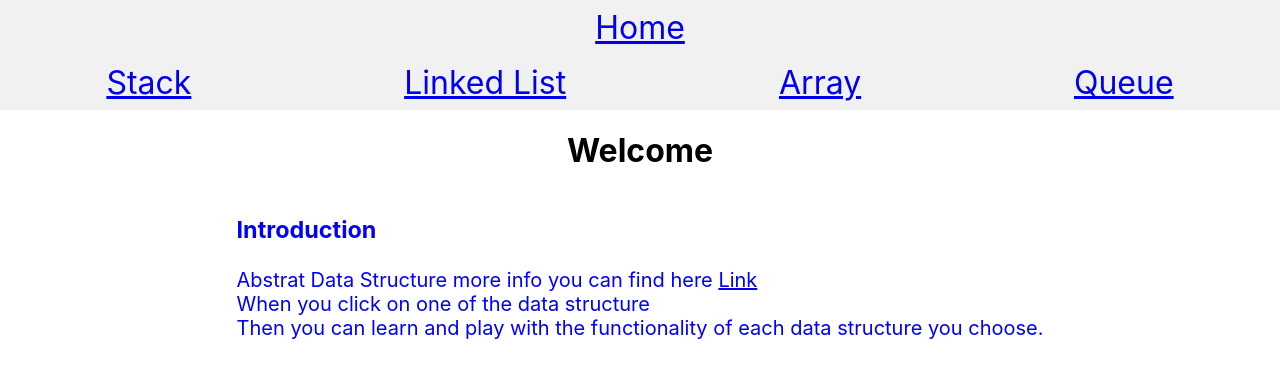
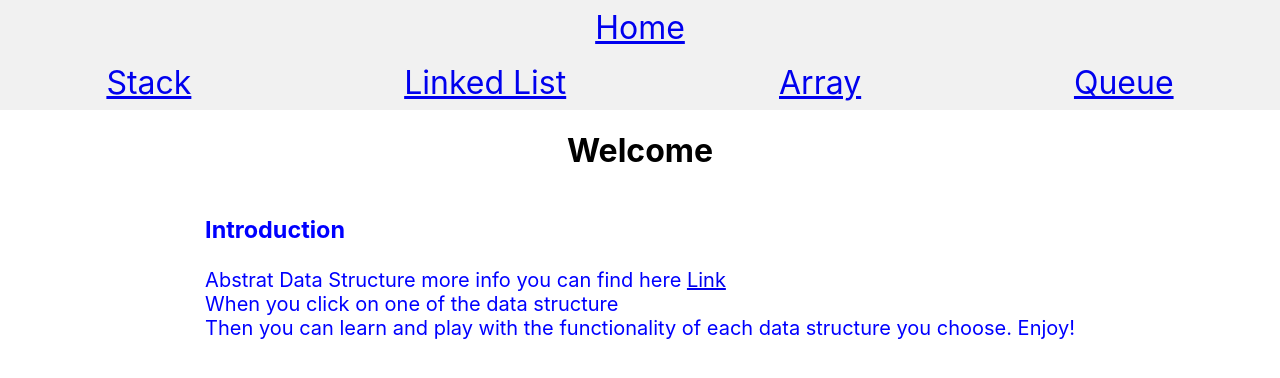
Before and after one commit to PhilipK-webdev/DataStructure, a React (Create React App) app: page / in a window 1280 px wide. Shown: the top 378 px of the page. Built offline with nearby package versions, Linux system fonts and the light colour scheme.

Commit message:
deploy with gh-pages

```diff
--- a/src/Pages/Home/Home.js
+++ b/src/Pages/Home/Home.js
@@ -9,6 +9,7 @@ const Home = () => {
                 <p> Abstrat Data Structure more info you can find here <a href="https://computersciencewiki.org/index.php/Abstract_data_structures">Link</a><br />
                 When you click on one of the data structure <br />
                 Then you can learn and play with the functionality of each data structure you choose.
+                Enjoy!
                 </p>
             </div>
         </div>
```
Also changed, not shown: 1 other file (tests, documents, lock files or other folders).
